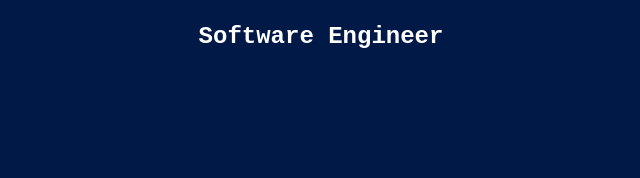
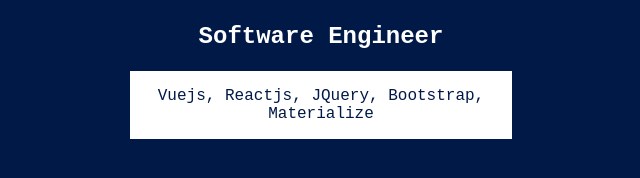
Before and after one commit to Nerocodes/portfolio-vue, a Vue app: page / in a window 1280 px wide. Shown: the part 274-452 px from the top of the page, without its empty margins (319-959 px from the left). Built offline with nearby package versions, Linux system fonts and the light colour scheme.

Commit message:
Completed frontend section

```diff
--- a/src/App.vue
+++ b/src/App.vue
@@ -1,16 +1,21 @@
 <template>
   <div id="app">
     <Profile />
+    <div class="sections">
+      <Frontend />
+    </div>
   </div>
 </template>
 
 <script>
 import Profile from './components/Profile';
+import Frontend from './components/Frontend';
 
 export default {
   name: 'app',
   components: {
-    Profile
+    Profile,
+    Frontend
   }
 }
 </script>
@@ -30,17 +35,14 @@
   border-radius: 10%;
 }
 
-.stuff ul {
-  list-style: none;
-  padding-left: 0;
-  font-size: 1.5rem;
+.sections {
   margin: 0 auto;
   width: 30%;
   background-color: #ffffff;
   color: #001947;
 }
 
-.stuff ul li {
+.sections section {
   border: 1px solid #001947;
   padding: 1rem;
   text-transform: capitalize;
--- a/src/components/Frontend.vue
+++ b/src/components/Frontend.vue
@@ -0,0 +1,11 @@
+<template>
+  <section class="frontend">
+    Vuejs, Reactjs, JQuery, Bootstrap, Materialize
+  </section>
+</template>
+
+<script>
+export default {
+  name: 'Frontend'
+}
+</script>
```
